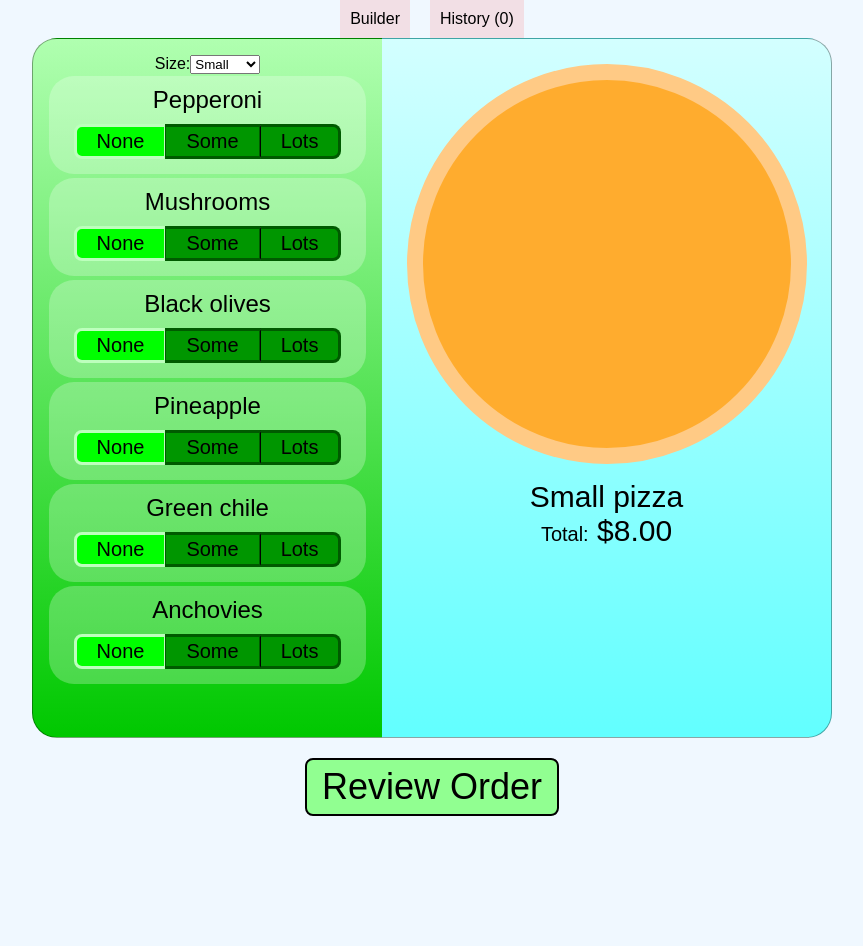
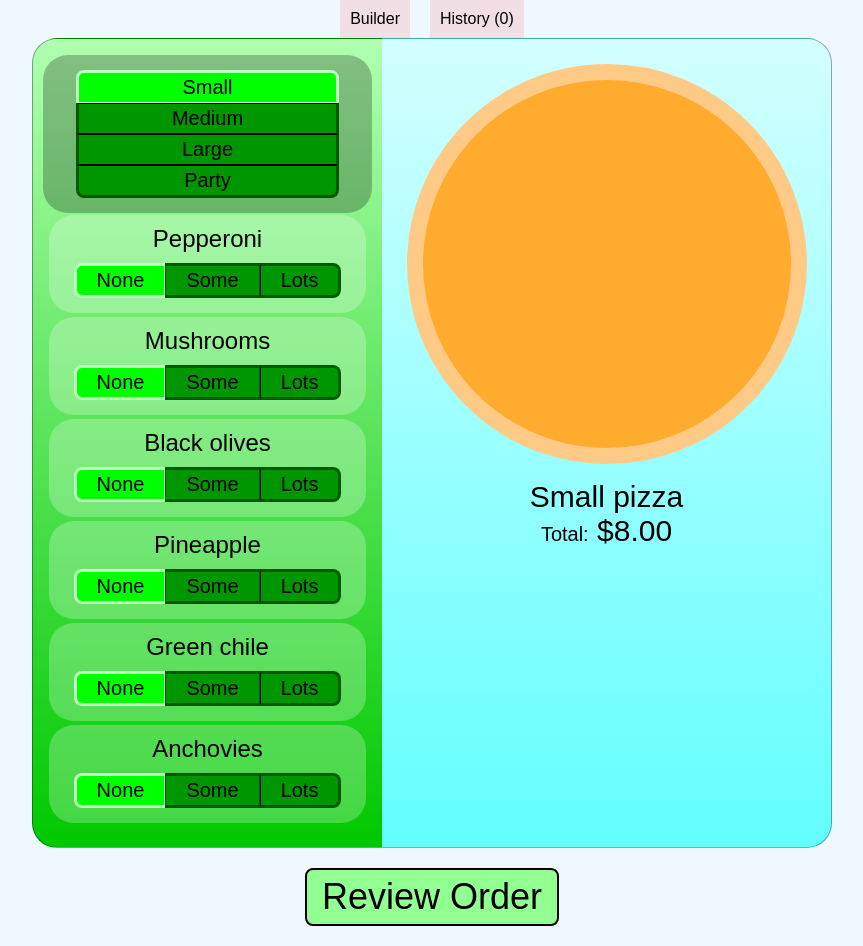
Before and after one commit to jltyler/pizza-build, a React (Create React App) app: page / in a window 1280 px wide. Shown: the whole page, without its empty margins (208-1071 px from the left). Before the commit the page ends 836 px from the top, so only its background shows below. Built offline with nearby package versions, Linux system fonts and the light colour scheme.

Commit message:
Size controls are buttons now

```diff
--- a/src/comp/builder/Builder.css
+++ b/src/comp/builder/Builder.css
@@ -19,7 +19,7 @@
 .builder {
     width: 800px;
     margin: 0 auto;
-    height: 700px;
+    height: 810px;
     position: relative;
 }
 
--- a/src/comp/builder/Builder.js
+++ b/src/comp/builder/Builder.js
@@ -5,6 +5,7 @@ import Control from './controls/Control';
 import Store from './Store';
 import Data from '../../Data';
 import './Builder.css';
+import SizeControl from './controls/SizeControl';
 
 class Builder extends Component {
     constructor(props) {
@@ -69,9 +70,9 @@ class Builder extends Component {
         return price * Data.sizeTable[this.state.size].multiplier;
     }
 
-    changeSize = (e) => {
+    changeSize = (newSize) => {
         this.setState({
-            size: e.target.value,
+            size: newSize,
         })
     }
 
@@ -107,13 +108,7 @@ class Builder extends Component {
         return (
             <div className="builder">
                 <Controls>
-                    Size:
-                    <select onChange={this.changeSize} value={this.state.size}>
-                        <option value="small">Small</option>
-                        <option value="medium">Medium</option>
-                        <option value="large">Large</option>
-                        <option value="party">Party</option>
-                    </select>
+                    <SizeControl size={this.state.size} changeSize={this.changeSize}/>
                     {this.renderIngredientControls()}
                 </Controls>
                 <Preview ingredients={this.state.ingredients}>
--- a/src/comp/builder/controls/Controls.css
+++ b/src/comp/builder/controls/Controls.css
@@ -13,6 +13,37 @@
     border-bottom-left-radius: 25px;
     border: 1px solid rgba(0, 0, 0, .35);
     border-right: none;
+}
+
+.size-control {
+    padding: 15px 0;
+    background-color: rgba(0, 0, 0, .25);
+    border-radius: 25px;
+}
+
+.size-control > button {
+    display: block;
+    min-width: 120px;
+    width: 80%;
+    margin: 0 auto;
+    padding: 8px;
+}
+
+.size-control button.top {
+    border-top-left-radius: 8px;
+    border-top-right-radius: 8px;
+    border-bottom: 1px solid black;
+}
+
+.size-control button.middle {
+    border-top: 1px solid black;
+    border-bottom: 1px solid black;
+}
+
+.size-control button.bottom {
+    border-bottom-left-radius: 8px;
+    border-bottom-right-radius: 8px;
+    border-top: 1px solid black;
 }
 
 .control {
@@ -31,7 +62,7 @@
     margin-bottom: 10px;
 }
 
-.control button {
+.controls button {
     font-size: 20px;
     border: 3px solid rgb(0, 90, 0);
     background-color: rgb(0, 150, 0);
@@ -54,7 +85,7 @@
     border-right-width: 1px;
 }
 
-.control button:disabled {
+.controls button:disabled {
     background-color: lime;
     color: black;
     border-color: rgb(189, 255, 189);
--- /dev/null
+++ b/src/comp/builder/controls/SizeControl.js
@@ -0,0 +1,22 @@
+import React from 'react';
+
+const SizeControl = (props) => {
+    return (
+    <div className="size-control">
+        <button className="small top"
+            onClick={() => props.changeSize('small')}
+            disabled={props.size === 'small'} >Small</button>
+        <button className="medium middle"
+            onClick={() => props.changeSize('medium')}
+            disabled={props.size === 'medium'} >Medium</button>
+        <button className="large middle"
+            onClick={() => props.changeSize('large')}
+            disabled={props.size === 'large'} >Large</button>
+        <button className="party bottom"
+            onClick={() => props.changeSize('party')}
+            disabled={props.size === 'party'} >Party</button>
+    </div>
+    );
+}
+
+export default SizeControl;
```
